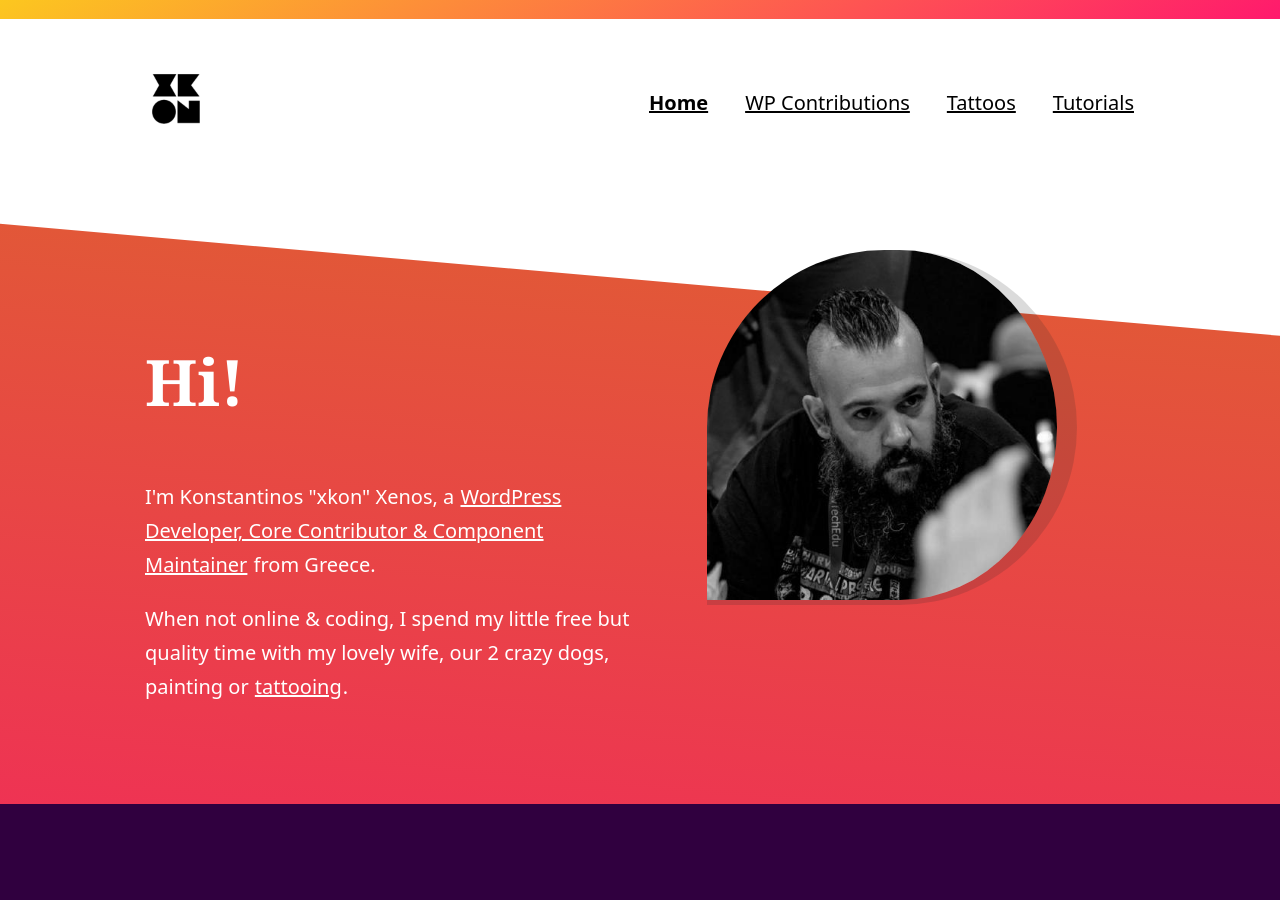
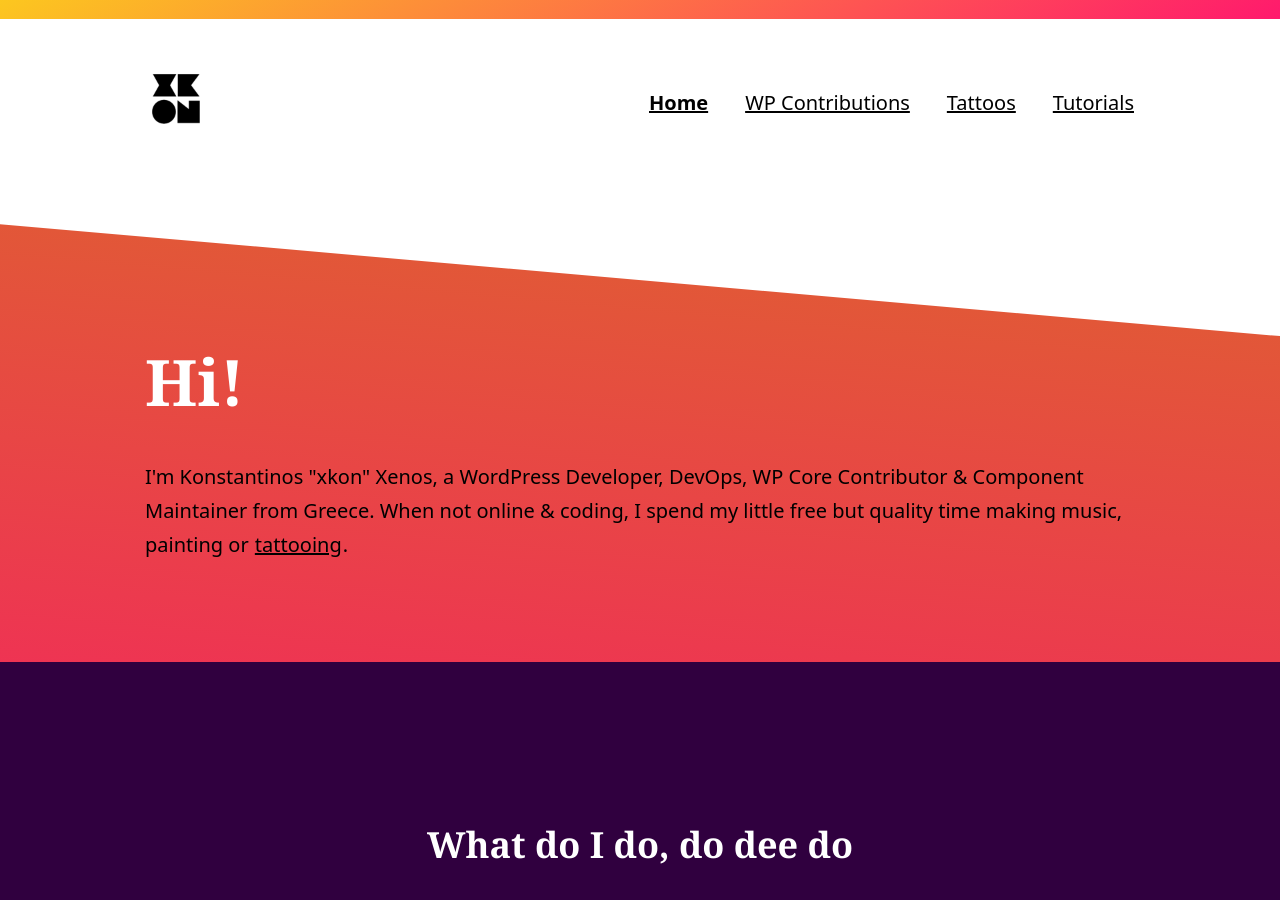
Before and after one commit to mrxkon/mrxkon.github.io, a Jekyll site: the page built from index.html, in a window 1280 px wide and 900 px high. Built offline with Jekyll 4.4.1, drawn with Linux system fonts in a browser that asks for light colours.

Commit message:
update header

```diff
--- a/_includes/header.html
+++ b/_includes/header.html
@@ -48,13 +48,7 @@
 				<div class="container">
 					<h1>{{ page.title }}</h1>
 					{% if page.title == 'Hi!' %}
-					<div class="split">
-						<div class="child">
-							<p>I'm Konstantinos "xkon" Xenos, a <a href="{{ site.url }}/wp-contributions/">WordPress Developer, Core Contributor & Component Maintainer</a> from Greece.</p>
-							<p>When not online &amp; coding, I spend my little free but quality time with my lovely wife, our 2 crazy dogs, painting or <a href="{{ site.url }}/tattoos/">tattooing</a>.</p>
-						</div>
-						<div class="child-img"><img src="{{ site.site_url }}/images/22611066.jpg" loading="lazy" alt="Konstantinos Xenos" /></div>
-					</div>
+					<p>I'm Konstantinos "xkon" Xenos, a&nbsp;WordPress Developer, DevOps, WP Core Contributor &amp; Component Maintainer&nbsp;from Greece. When not online &amp; coding, I spend my little free but quality time making music, painting or&nbsp;<a href="https://xkon.dev/tattoos/" data-type="page" data-id="93">tattooing</a>.</p>
 					{% endif %}
 				</div>
 			</div>
```
